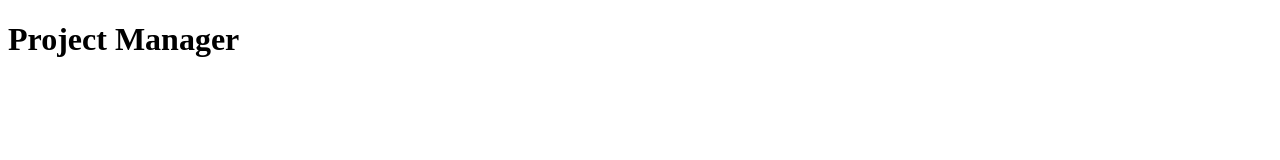
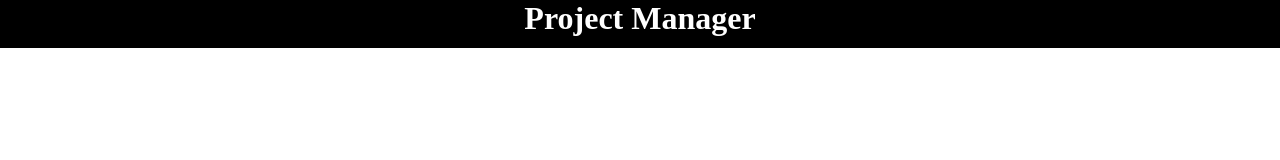
Before and after one commit to SalamanderCtesiphon/vanilla-javascript-todo-list, a website built with webpack: page dist/index.html in a window 1280 px wide. Built offline with Linux system fonts and the light colour scheme.

Commit message:
added a header\

```diff
--- a/src/style.css
+++ b/src/style.css
@@ -1,3 +1,23 @@
-.hello {
-  color: red;
+* {
+  padding: 0px;
+  margin: 0px;
+  box-sizing: border-box;
 }
+
+#content {
+  height: 100vh;
+  width: 100vw;
+  display: flex;
+  flex-direction: column;
+  align-items: center;
+}
+
+.projectHeader {
+  display: flex;
+  flex-direction: column;
+  align-items: center;
+  background-color: black;
+  color: white;
+  height: 6vh;
+  width: 100vw;
+}
```
Also changed, not shown: dist/bundle.js.
